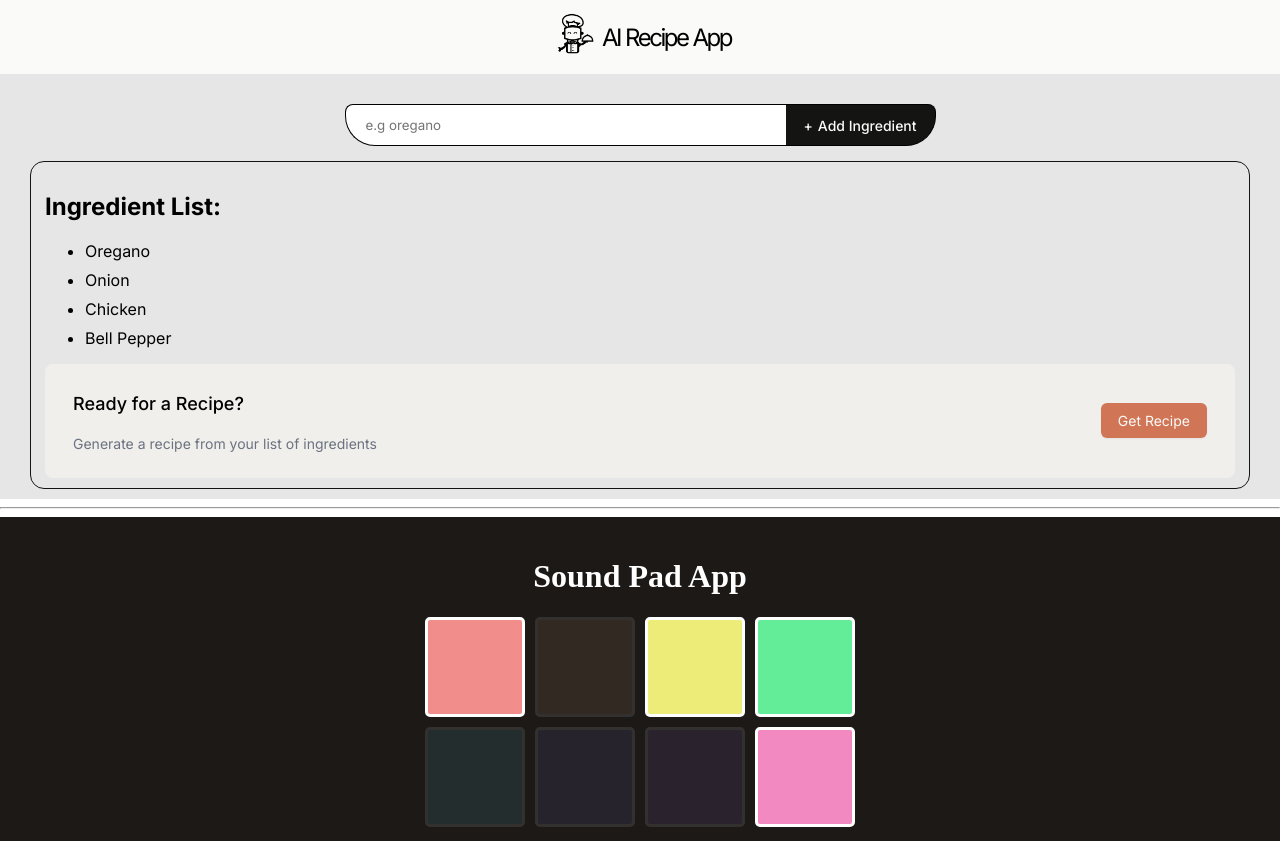
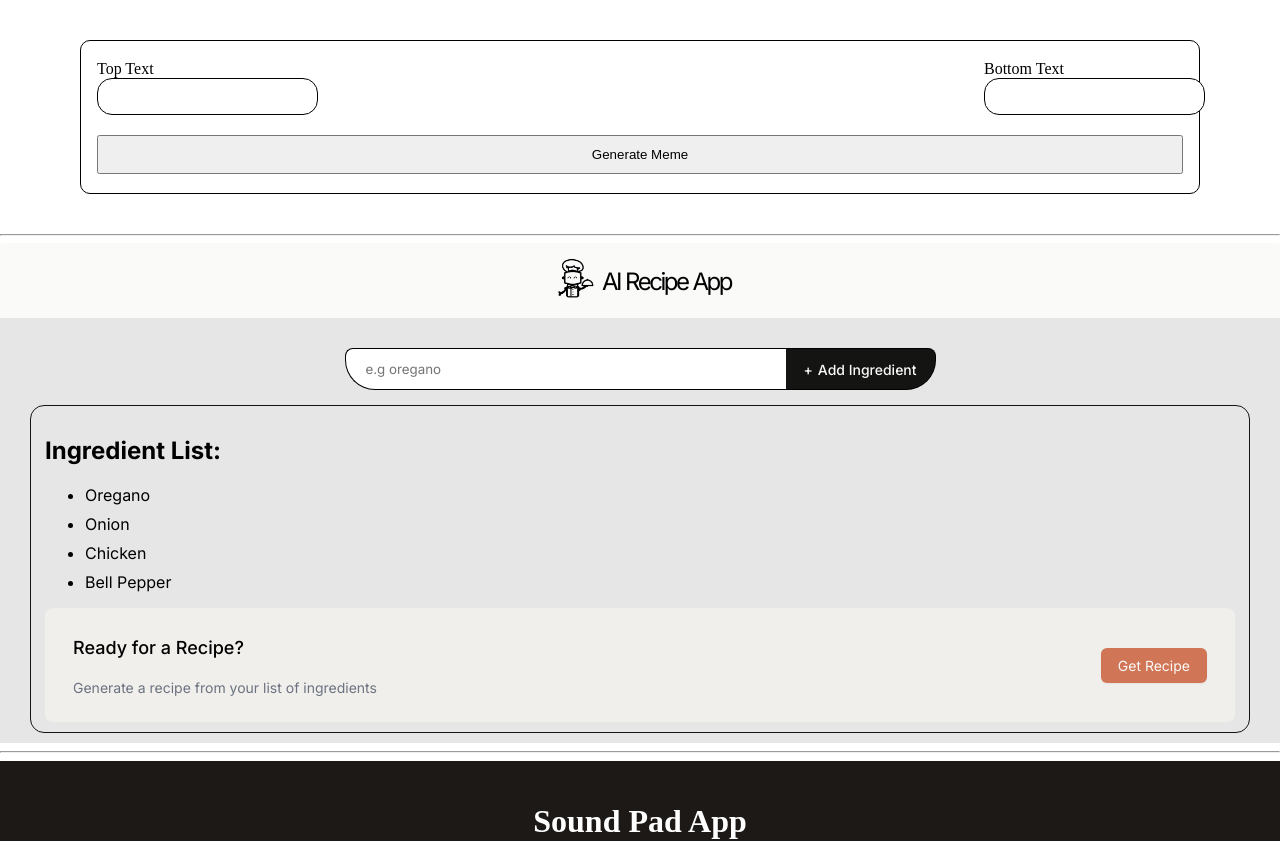
Before and after one commit to Odejide-Oluwafemi/First-DApp, a React (Create React App) app: page / in a window 1280 px wide. Shown: the top 841 px of the page. Built offline with nearby package versions, Linux system fonts and the light colour scheme; no server answers; what @huggingface/inference would draw is missing.

Commit message:
Added New App (Meme Generator)

```diff
--- a/src/App.js
+++ b/src/App.js
@@ -4,9 +4,14 @@ import TodoApp from "./MyApps/00. TodoApp/TodoApp.js";
 import TravelJournal from "./MyApps/03. TravelJournalApp/TravelJournal.js";
 import AIRecipeApp from "./MyApps/04. AIRecipeApp/AIRecipeApp.js";
 import SoundPadApp from "./MyApps/05. SoundPadApp/SoundPadApp.jsx";
+import MemeGeneratorApp from "./MyApps/06. MemeGeneratorApp/MemeGeneratorApp.jsx";
+
 function App() {
   return (
     <>
+      <MemeGeneratorApp/>
+      <hr/>
+
       <AIRecipeApp/>
       <hr/>
 
--- /dev/null
+++ b/src/MyApps/06. MemeGeneratorApp/MemeGeneratorApp.jsx
@@ -0,0 +1,26 @@
+import "./styles/memegeneratorapp.css";
+
+export default function MemeGeneratorApp()
+{
+  return(
+    <main className="meme-generator-main">
+      <form className="meme-generator-form-container">
+        <div className="meme-generator-form-row">
+          <div>
+            <label>Top Text</label>
+            <br/>
+            <input type="text" />
+          </div>
+
+          <div>
+            <label>Bottom Text</label>
+            <br/>
+            <input type="text" />
+          </div>
+        </div>
+
+        <button>Generate Meme</button>
+      </form>
+    </main>
+  );
+}
--- /dev/null
+++ b/src/MyApps/06. MemeGeneratorApp/styles/memegeneratorapp.css
@@ -0,0 +1,39 @@
+.meme-generator-main
+{
+  /* background-color: red; */
+  margin: 2.5rem 5rem;
+}
+
+.meme-generator-form-container
+{
+  border: 1px solid black;
+  border-radius: 10px;
+  padding: 1.2rem 1rem;
+  display: flex;
+  flex-direction: column;
+}
+
+.meme-generator-form-container .meme-generator-form-row
+{
+  display: flex;
+  justify-content: space-between;
+  margin-bottom: 20px;
+}
+
+/* .form-container .form-row div
+{
+} */
+
+.meme-generator-form-container .meme-generator-form-row input
+{
+  width: 100%;
+  padding: 10px;
+  border-radius: 15px;
+  border: 1px solid black;
+}
+
+.meme-generator-form-container button
+{
+  padding: 10px;
+  width: 100%;
+}
```
Also changed, not shown: src/MyApps/06. MemeGeneratorApp/Header.jsx (added, +13 -0 lines), src/MyApps/06. MemeGeneratorApp/styles/header.css (added, +25 -0 lines).
